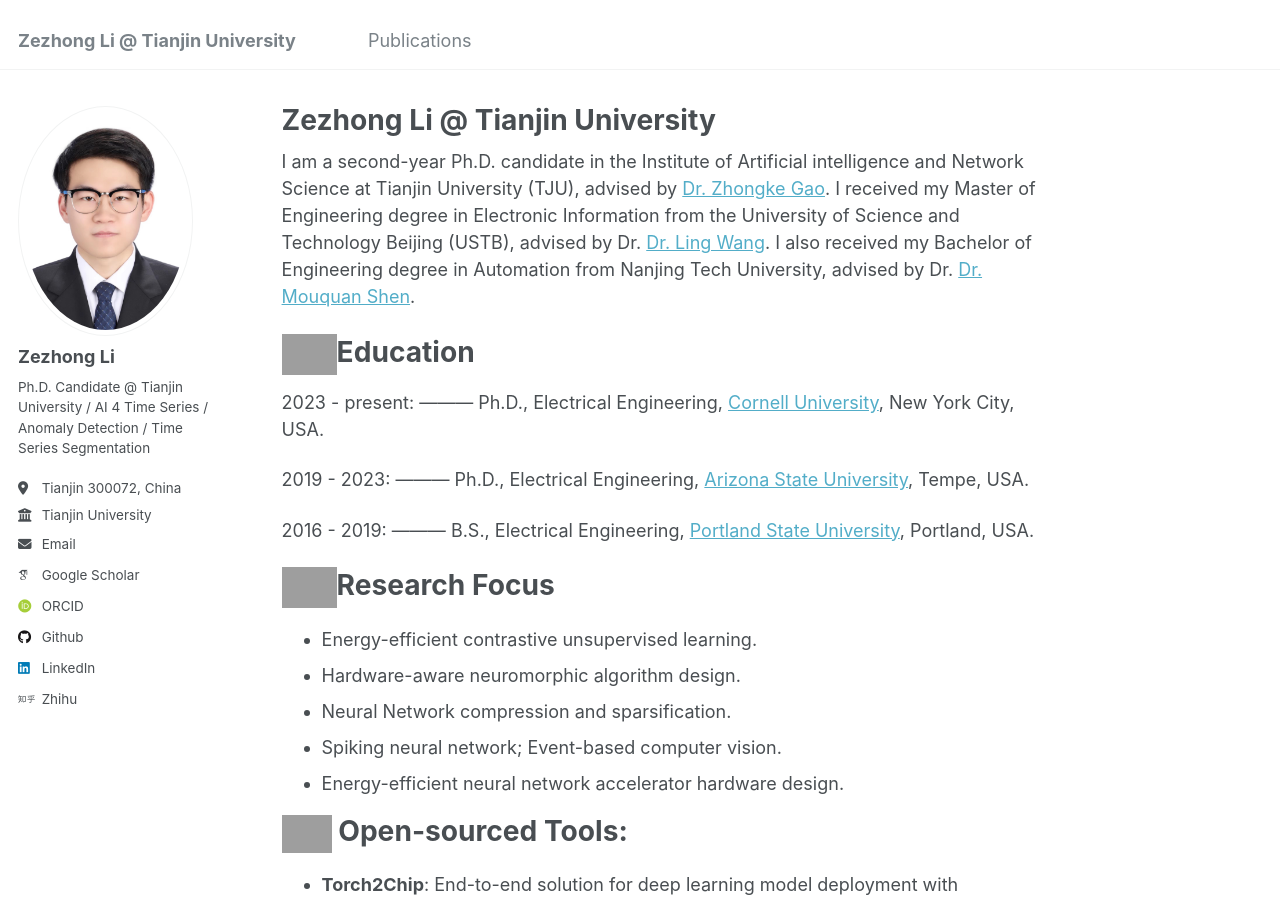
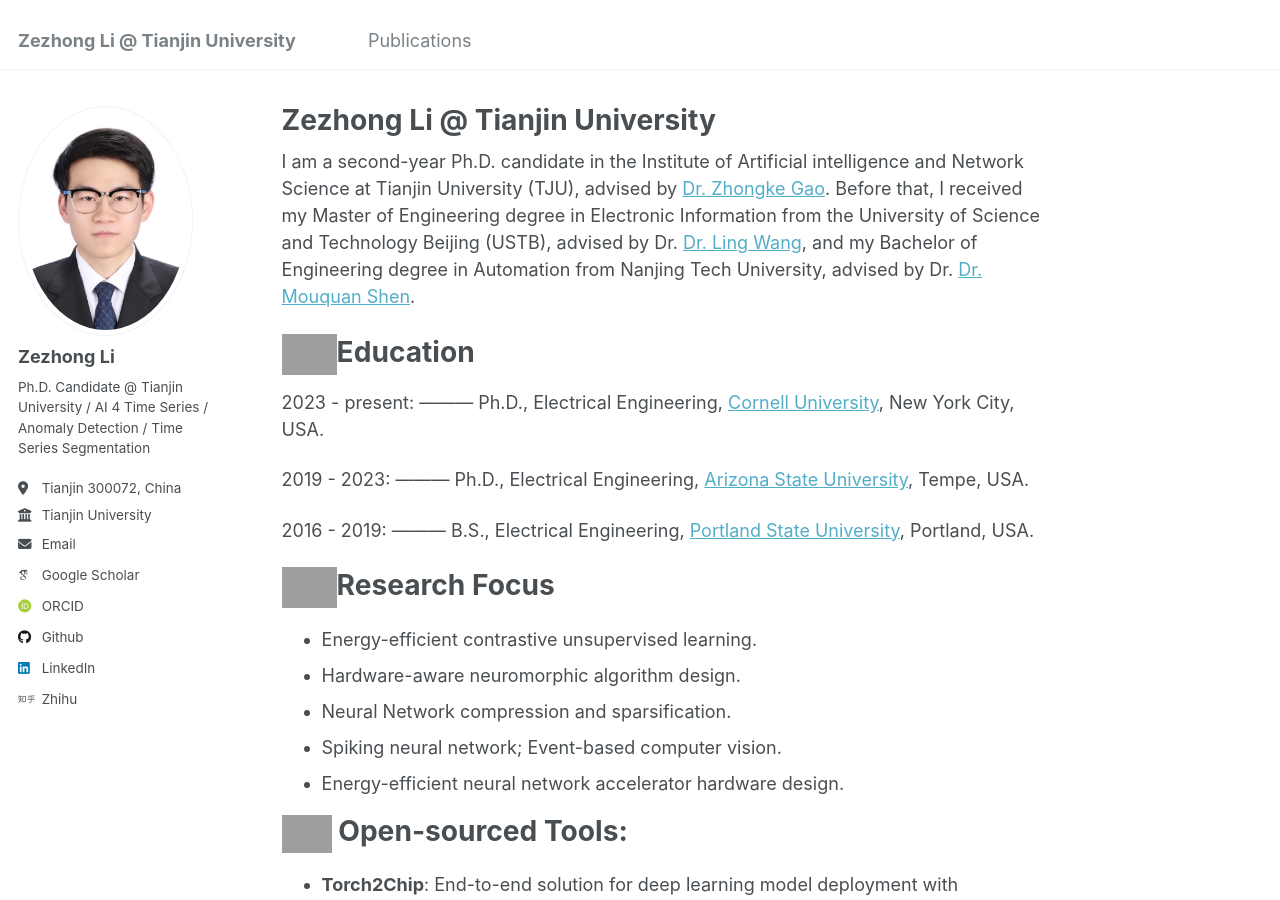
Before and after one commit to lzz19980125/lzz19980125.github.io, a Jekyll site: the page built from _pages/about.md, in a window 1280 px wide and 900 px high. Built offline with Jekyll 4.4.1, drawn with Linux system fonts in a browser that asks for light colours; some web fonts are replaced; grey boxes are pictures that could not be loaded.

Commit message:
Update about.md

```diff
--- a/_pages/about.md
+++ b/_pages/about.md
@@ -8,7 +8,7 @@
   - /about.html
 ---
 
-I am a second-year Ph.D. candidate in the Institute of Artificial intelligence and Network Science at Tianjin University (TJU), advised by [Dr. Zhongke Gao](https://ains.tju.edu.cn/info/1052/1057.htm). I received my Master of Engineering degree in Electronic Information from the University of Science and Technology Beijing (USTB), advised by Dr. [Dr. Ling Wang](https://faculty.ustb.edu.cn/LingWang1/zh_CN/index/77379/list/index.htm). I also received my Bachelor of Engineering degree in Automation from Nanjing Tech University, advised by Dr. [Dr. Mouquan Shen](https://eecs.njtech.edu.cn/info/1129/4881.htm).
+I am a second-year Ph.D. candidate in the Institute of Artificial intelligence and Network Science at Tianjin University (TJU), advised by [Dr. Zhongke Gao](https://ains.tju.edu.cn/info/1052/1057.htm). Before that, I received my Master of Engineering degree in Electronic Information from the University of Science and Technology Beijing (USTB), advised by Dr. [Dr. Ling Wang](https://faculty.ustb.edu.cn/LingWang1/zh_CN/index/77379/list/index.htm), and my Bachelor of Engineering degree in Automation from Nanjing Tech University, advised by Dr. [Dr. Mouquan Shen](https://eecs.njtech.edu.cn/info/1129/4881.htm).
 
 # <img src="../images/education_icon.png" width="55" height="50">Education
 
```
